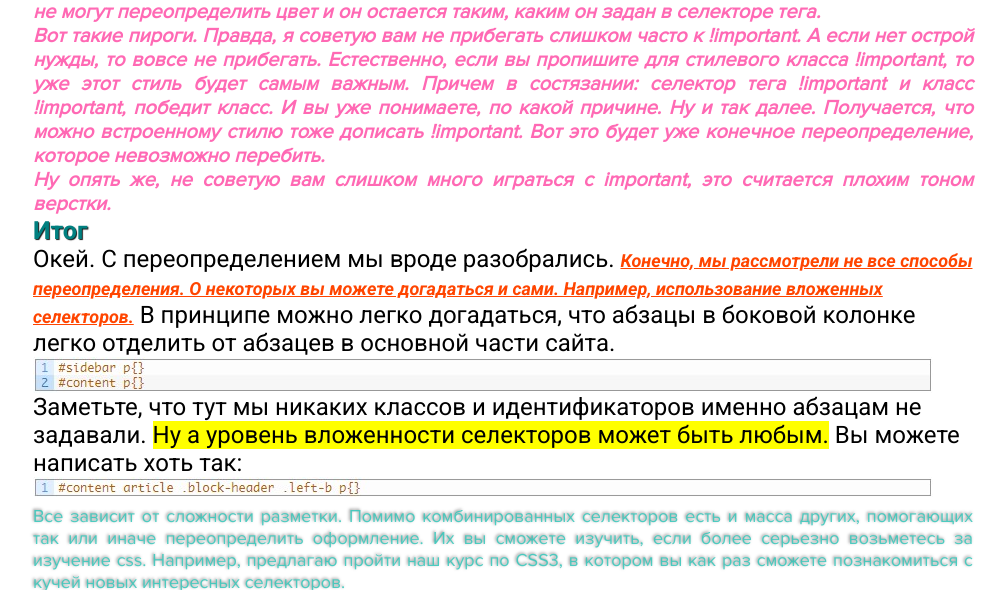
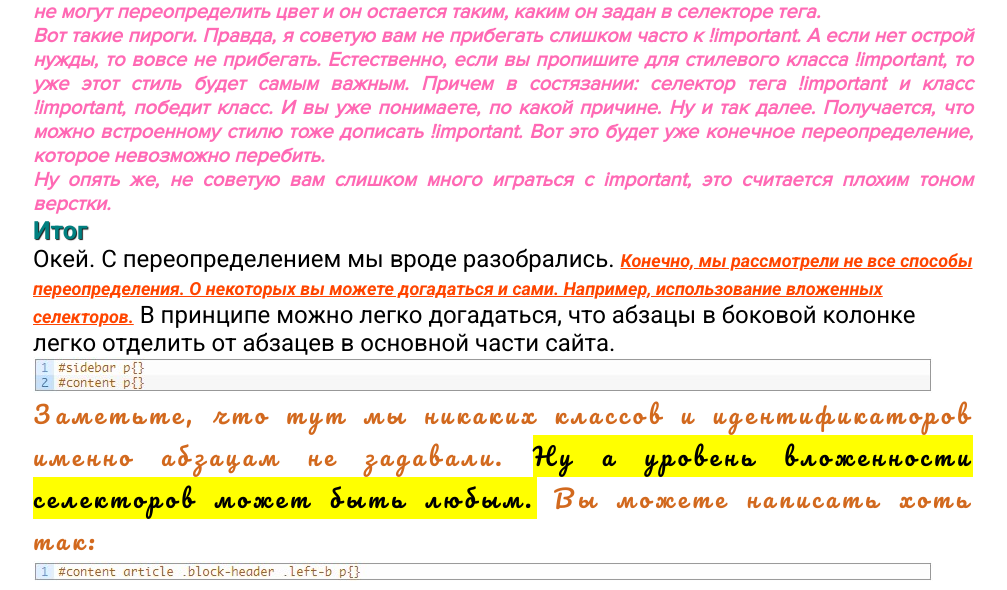
Before and after one commit to JerryLi13/Domashka_4, a plain HTML site: page index.html in a window 1280 px wide. Shown: the part 1873-2463 px from the top of the page, without its empty margins (137-1144 px from the left). Drawn offline with Linux system fonts and the light colour scheme.

Commit message:
html+css

```diff
--- a/css/style.css
+++ b/css/style.css
@@ -1,6 +1,7 @@
 /* ШРИФТЫ */
 @import url('https://fonts.googleapis.com/css2?family=Roboto:ital,wght@0,400;0,700;1,700&display=swap');
 @import url('https://fonts.googleapis.com/css2?family=Lobster&display=swap');
+@import url('https://fonts.googleapis.com/css2?family=Pacifico&display=swap');
 
 @font-face {
    font-family: 'Proxima Nova Rg';
@@ -200,6 +201,12 @@ h2{
 	font-size: 18px;
 	text-decoration: underline;
 }
+.end-text{
+	font-family: 'Pacifico', cursive;
+	letter-spacing: 5px;
+	color: chocolate;
+	text-align: justify;
+}
 #css3{
 	font-size: 18px;
 	font-family: 'Proxima Nova Rg';
--- a/index.html
+++ b/index.html
@@ -128,7 +128,7 @@
 					Окей. С переопределением мы вроде разобрались. <span>Конечно, мы рассмотрели не все способы переопределения. О некоторых вы можете догадаться и сами. Например, использование вложенных селекторов.</span> В принципе можно легко догадаться, что абзацы в боковой колонке легко отделить от абзацев в основной части сайта.
 				</p>
 				<img src="img/content.jpg" alt="content">
-				<p>
+				<p class="end-text">
 					Заметьте, что тут мы никаких классов и идентификаторов именно абзацам не задавали. <mark>Ну а уровень вложенности селекторов может быть любым.</mark> Вы можете написать хоть так:
 				</p>
 				<img src="img/block.jpg" alt="block">
```
